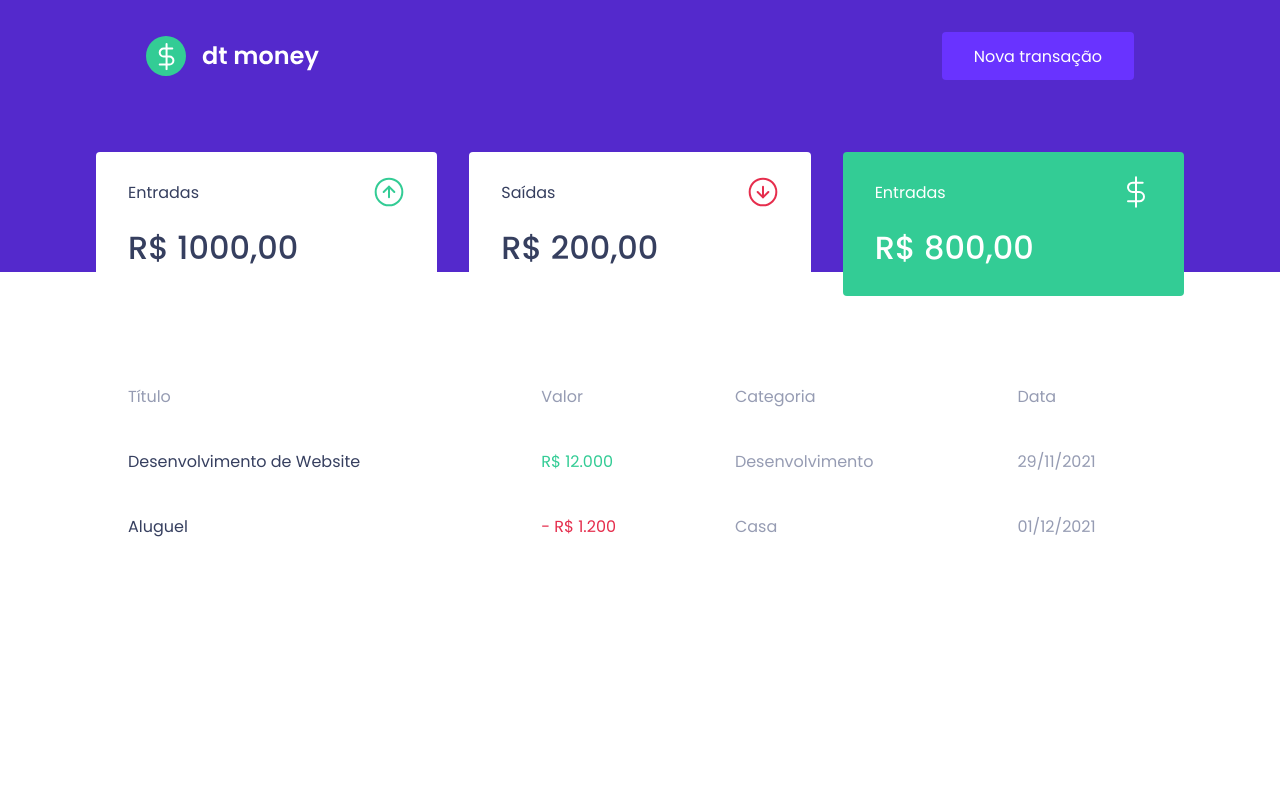
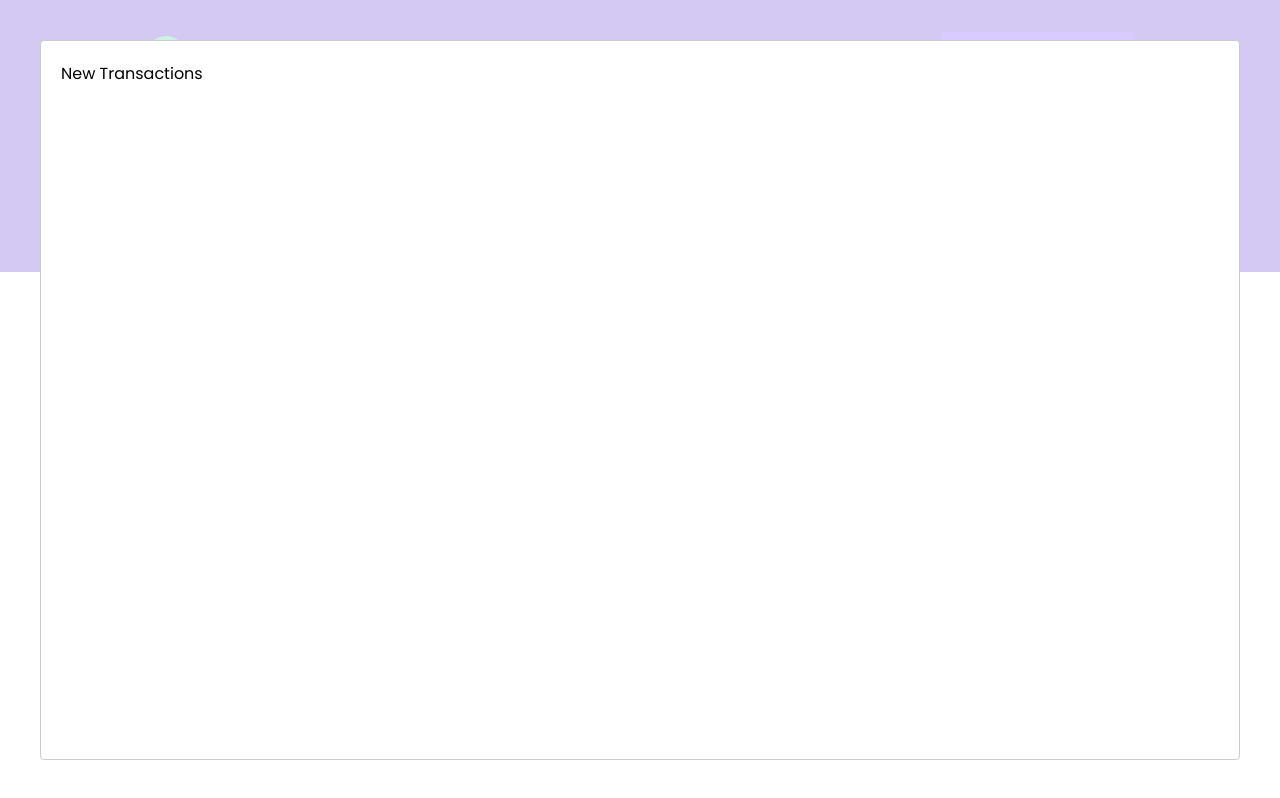
Before and after one commit to heliorabelo/chapter2-dtmoney, a React (Create React App) app: page / in a window 1280 px wide. Both pictures are taken after a click on the button "Nova transação". Built offline with nearby package versions, Linux system fonts and the light colour scheme; no server answers; what miragejs would draw is missing.

Commit message:
Configurando modal de criaçao de transaçoes

```diff
--- a/package.json
+++ b/package.json
@@ -7,6 +7,7 @@
     "miragejs": "^0.1.42",
     "react": "^17.0.2",
     "react-dom": "^17.0.2",
+    "react-modal": "^3.14.4",
     "react-scripts": "4.0.3",
     "styled-components": "^5.3.3",
     "web-vitals": "^1.0.1"
@@ -19,6 +20,7 @@
     "@types/node": "^12.0.0",
     "@types/react": "^17.0.0",
     "@types/react-dom": "^17.0.0",
+    "@types/react-modal": "^3.13.1",
     "@types/styled-components": "^5.1.15",
     "typescript": "^4.1.2"
   },
--- a/src/App.tsx
+++ b/src/App.tsx
@@ -1,12 +1,33 @@
 import { Dashboard } from "./components/Dashboard";
 import { Header } from "./components/Header";
 import { GlobalStyle } from "./styles/global";
+import Modal from "react-modal";
+import { useState } from "react";
+
+Modal.setAppElement("#root");
 
 export function App() {
+  const [isNewTransactionModalOpen, setIsNewTransactionModalOpen] =
+    useState(false);
+
+  function handleOpenNewTransactionModal() {
+    setIsNewTransactionModalOpen(true);
+  }
+
+  function handleCloseNewTransactionModal() {
+    setIsNewTransactionModalOpen(false);
+  }
   return (
     <>
-      <Header />
+      <Header onOpenNewTransactionModal={handleOpenNewTransactionModal} />
       <Dashboard />
+
+      <Modal
+        isOpen={isNewTransactionModalOpen}
+        onRequestClose={handleCloseNewTransactionModal}
+      >
+        New Transactions
+      </Modal>
       <GlobalStyle />
     </>
   );
--- a/src/components/Header/index.tsx
+++ b/src/components/Header/index.tsx
@@ -1,12 +1,18 @@
+import { useState } from "react";
 import logoImg from "../../assets/logo.svg";
 import { Container, Content } from "./styles";
 
-export function Header() {
+interface HeaderProps {
+  onOpenNewTransactionModal: () => void;
+}
+export function Header({ onOpenNewTransactionModal }: HeaderProps) {
   return (
     <Container>
       <Content>
         <img src={logoImg} alt="dt money" />
-        <button type="button">Nova transação</button>
+        <button type="button" onClick={onOpenNewTransactionModal}>
+          Nova transação
+        </button>
       </Content>
     </Container>
   );
```
Also changed, not shown: 1 other file (tests, documents, lock files or other folders).
